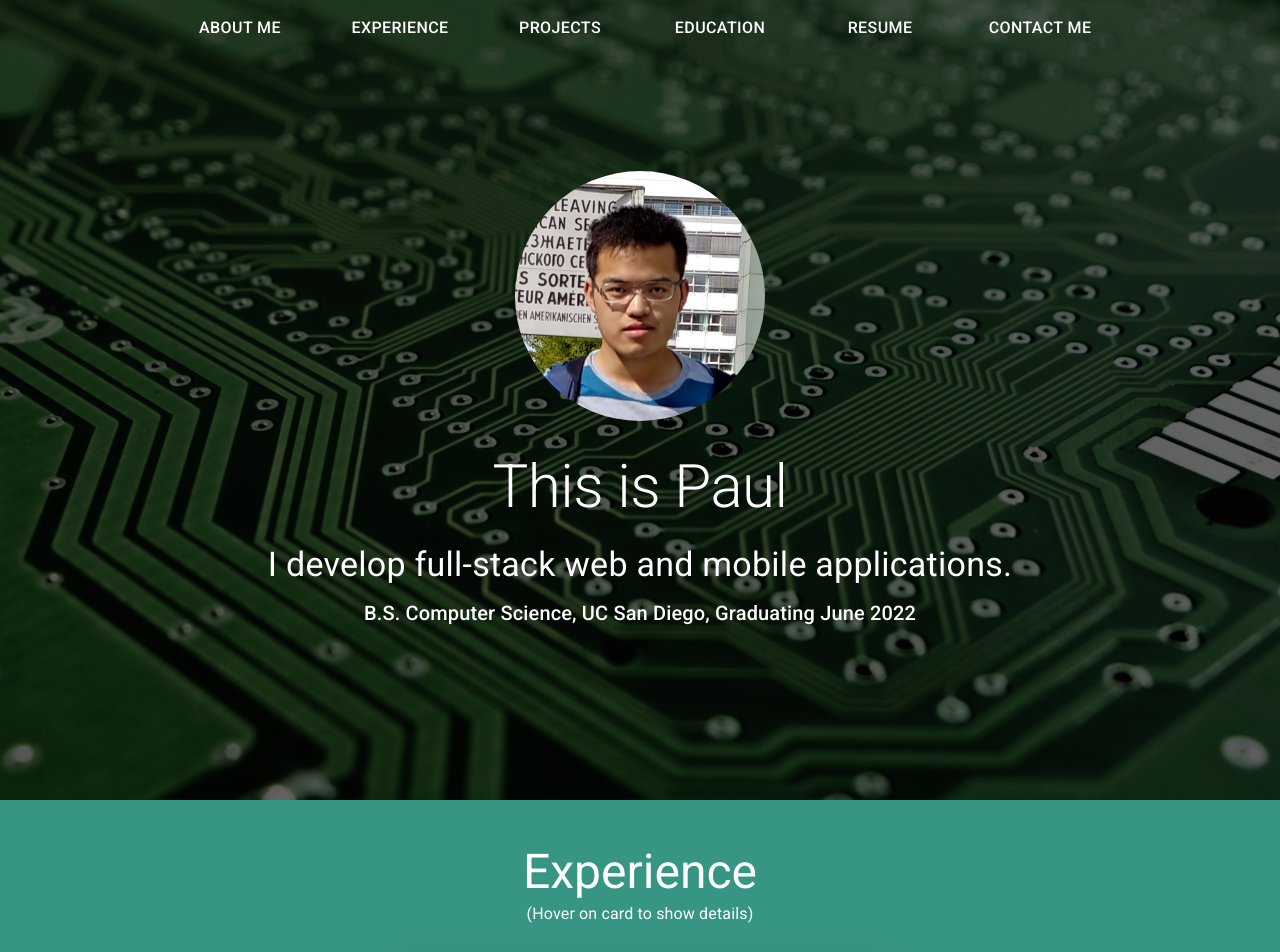
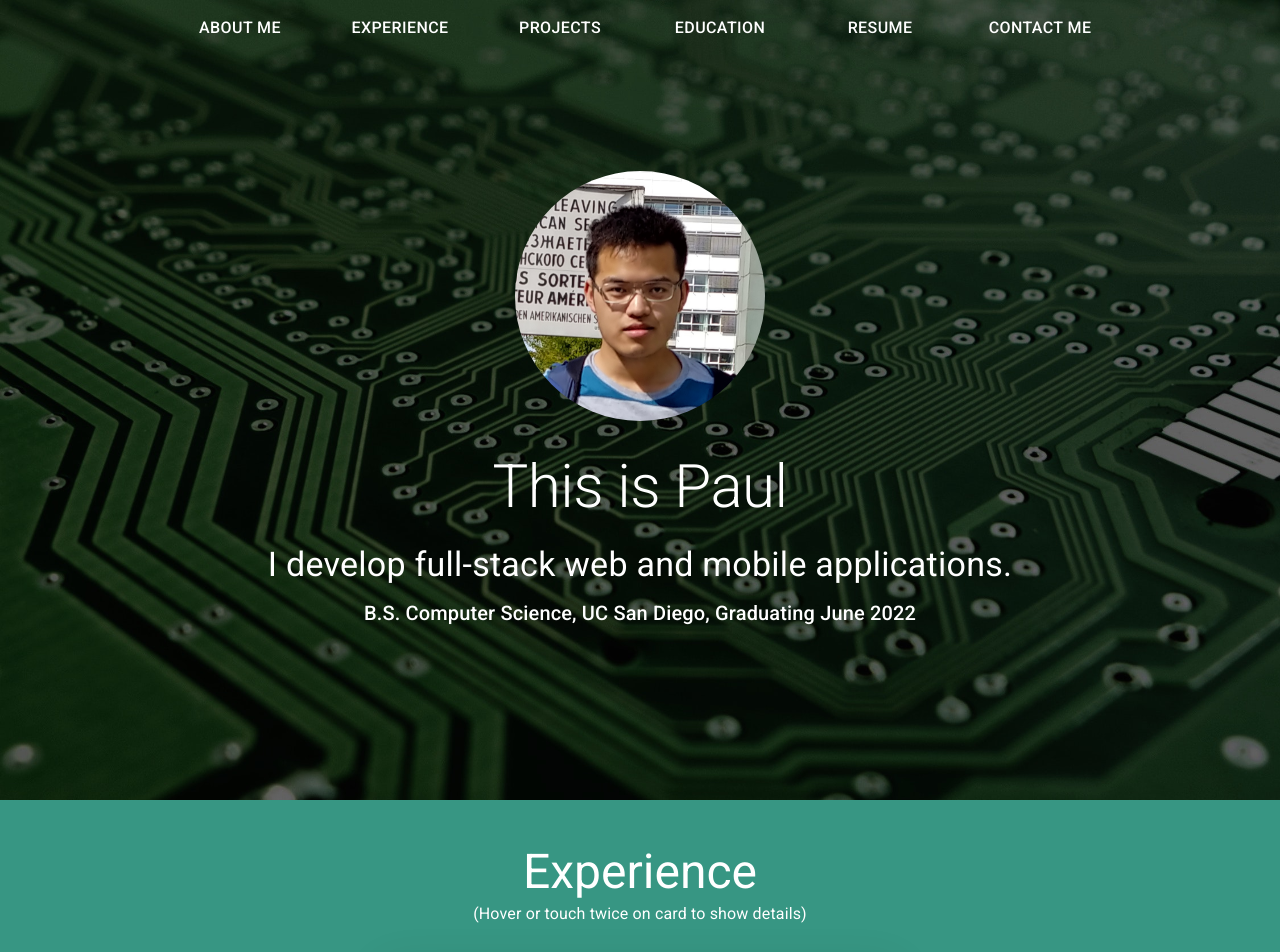
Before and after one commit to paulpan05/portfolio-website, a React (Create React App) app: page / in a window 1280 px wide. Shown: the top 952 px of the page. Built offline with nearby package versions, Linux system fonts and the light colour scheme.

Commit message:
Changed description of instruction to get information of card

```diff
--- a/src/components/Experience.tsx
+++ b/src/components/Experience.tsx
@@ -30,7 +30,7 @@ const Experience: React.FC = () => {
       items={items}
       cardHeight='10em'
       title='Experience'
-      subtitle='(Hover on card to show details)'
+      subtitle='(Hover or touch twice on card to show details)'
       backgroundColor='#379683'
       textColor='white' />
   );
```
